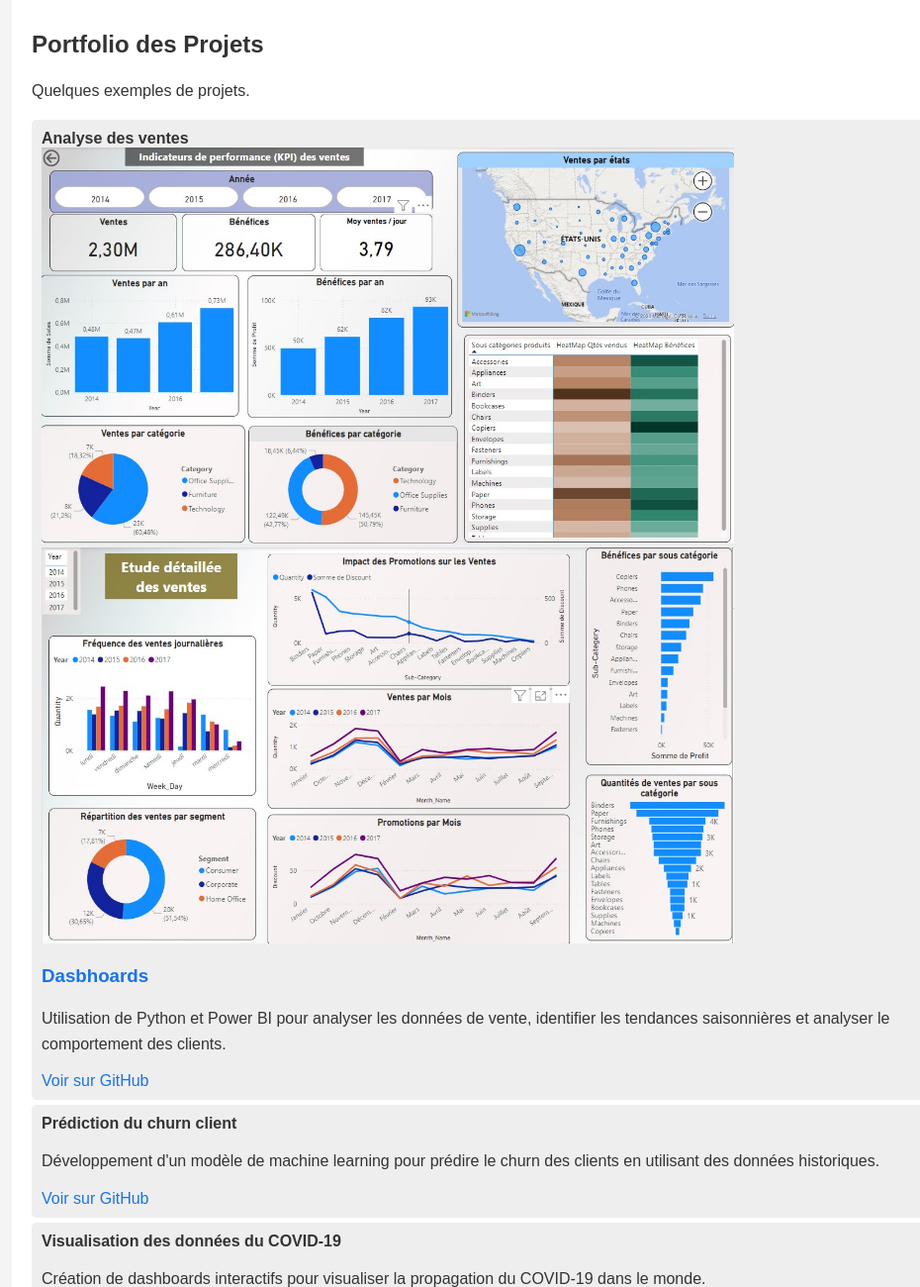
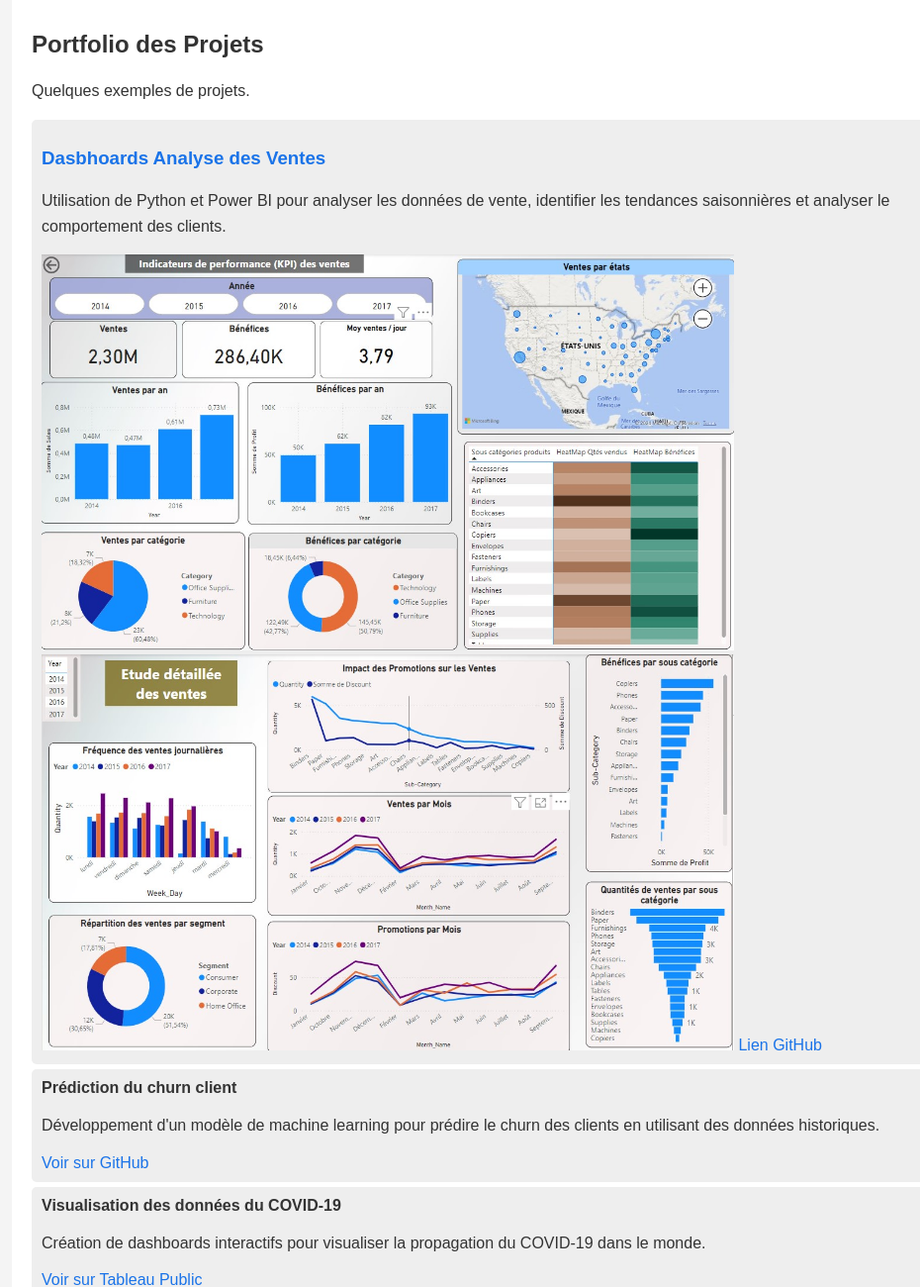
Before and after one commit to SylviaPokam89/Sylvia-POKAM.github.io, a plain HTML site: page index.html in a window 1280 px wide. Shown: the part 1692-2992 px from the top of the page at 99% size, without its empty margins (116-1046 px from the left). Drawn offline with Linux system fonts and the light colour scheme.

Commit message:
Update index.html

```diff
--- a/index.html
+++ b/index.html
@@ -166,17 +166,13 @@
         <p>Quelques exemples de projets.</p>
         <ul>
             <li>
-                <strong>Analyse des ventes</strong><br>
+               <h3><a rel="nofollow" target="_BLANK" href="https://github.com/SylviaPokam89/PowerBI">Dasbhoards Analyse des Ventes</a></h3>
+		<p>Utilisation de Python et Power BI pour analyser les données de vente, identifier les tendances saisonnières et analyser le comportement des clients.
+								   <a rel="nofollow" target="_BLANK" href="https://github.com/SylviaPokam89/PowerBI" class="icon brands fa-github fa-2x"></a></p>
                <img src="images/Dasboard KPI des ventes.jpg" alt="Dasboard KPI" style="width:700px; height:400px; margin-right: 10px;">
                <img src="images/Etude détaillée des ventes.jpg" alt="Dasboard détails des ventes" style="width:700px; height:400px;">
 
-                    <h3><a rel="nofollow" target="_BLANK" href="https://github.com/SylviaPokam89/PowerBI">Dasbhoards</a></h3>
-								<p>Utilisation de Python et Power BI pour analyser les données de vente, identifier les tendances saisonnières et analyser le comportement des clients.
-								   <a rel="nofollow" target="_BLANK" href="https://github.com/SylviaPokam89/PowerBI" class="icon brands fa-github fa-2x"></a>
-								</p>
-
-
-                <a href="https://github.com/SylviaPokam89/projet-ecommerce" target="_blank">Voir sur GitHub</a>
+                <a href="https://github.com/SylviaPokam89/PowerBI" target="_blank">Lien GitHub</a>
             </li>
             <li>
                 <strong>Prédiction du churn client</strong><br>
```
